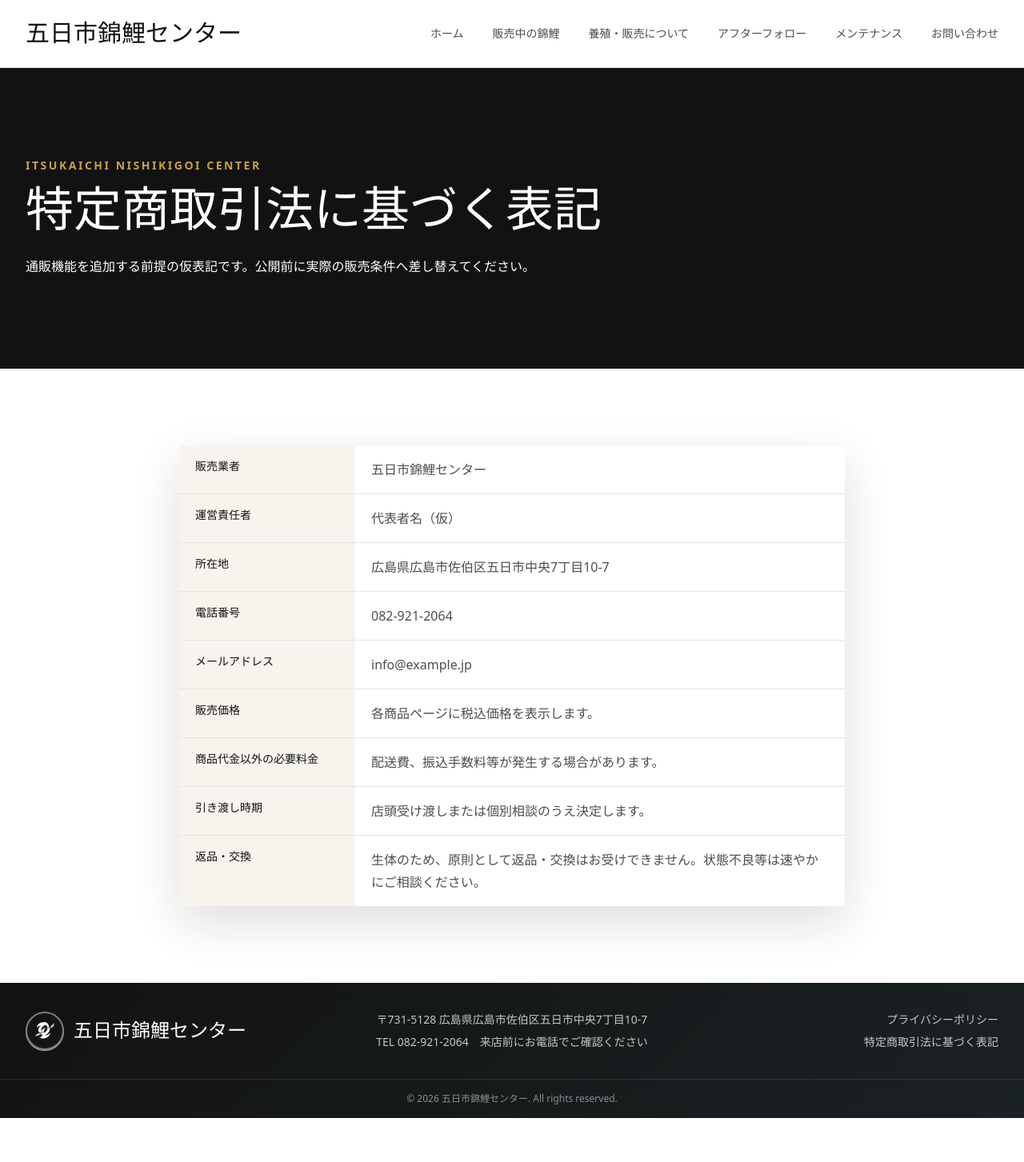
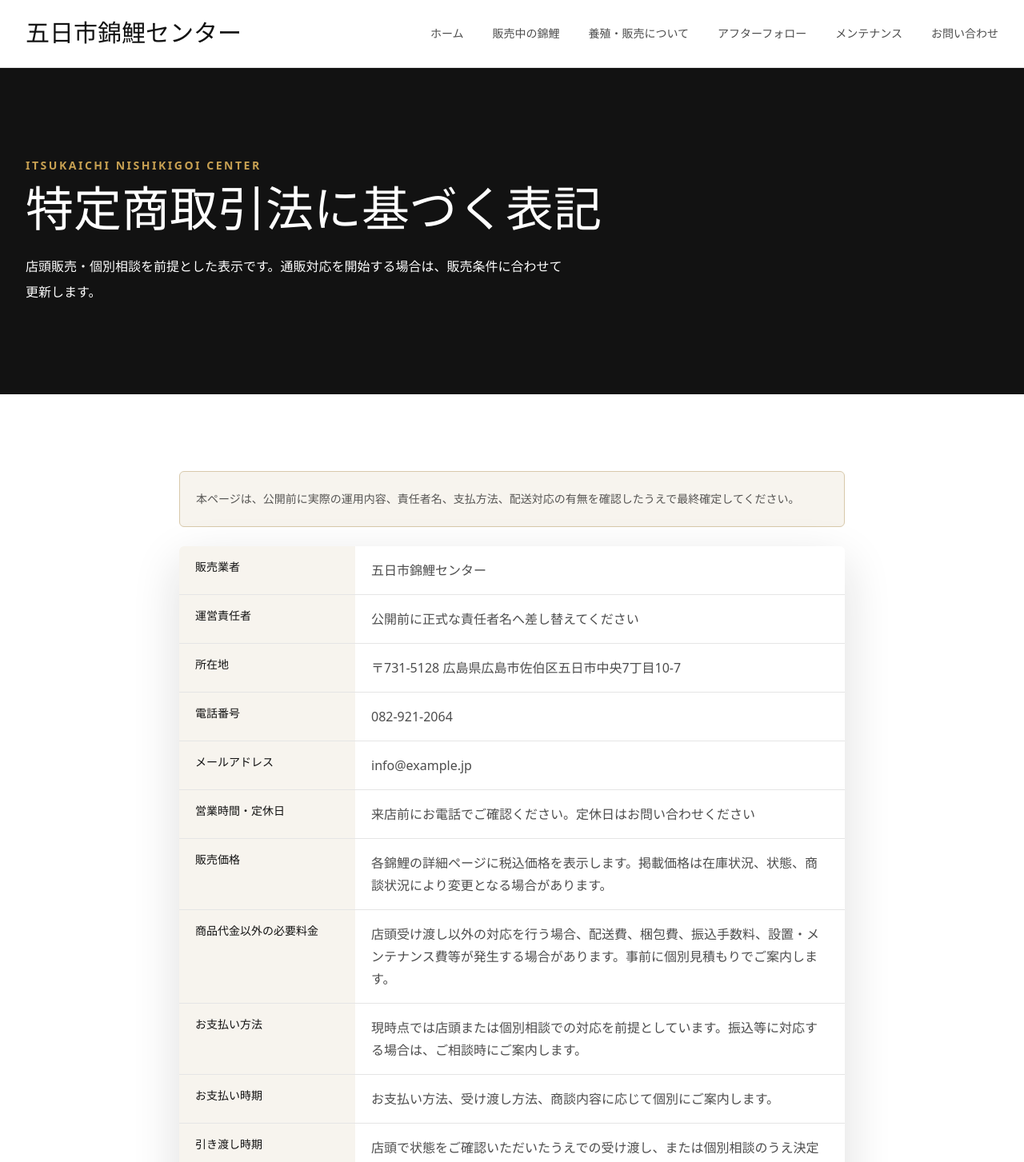
Before and after one commit to AtsushiSora/itsukaichi-nishikigoi-center, a React (Vite) app: page /commerce in a window 1280 px wide. Shown: the top 1453 px of the page at 80% size. Before the commit the page ends 1398 px from the top, so only its background shows below. Built offline with nearby package versions, Linux system fonts and the light colour scheme.

Commit message:
Refine legal policy pages

```diff
--- a/src/pages/CommercePage.tsx
+++ b/src/pages/CommercePage.tsx
@@ -3,27 +3,35 @@ import { siteInfo } from "../data/site";
 
 export function CommercePage() {
   const rows = [
-    ["販売業者", "五日市錦鯉センター"],
-    ["運営責任者", "代表者名（仮）"],
-    ["所在地", siteInfo.address],
+    ["販売業者", siteInfo.name],
+    ["運営責任者", "公開前に正式な責任者名へ差し替えてください"],
+    ["所在地", `〒${siteInfo.postalCode} ${siteInfo.address}`],
     ["電話番号", siteInfo.phone],
     ["メールアドレス", siteInfo.email],
-    ["販売価格", "各商品ページに税込価格を表示します。"],
-    ["商品代金以外の必要料金", "配送費、振込手数料等が発生する場合があります。"],
-    ["引き渡し時期", "店頭受け渡しまたは個別相談のうえ決定します。"],
-    ["返品・交換", "生体のため、原則として返品・交換はお受けできません。状態不良等は速やかにご相談ください。"],
+    ["営業時間・定休日", `${siteInfo.hours}。${siteInfo.closedDays}`],
+    ["販売価格", "各錦鯉の詳細ページに税込価格を表示します。掲載価格は在庫状況、状態、商談状況により変更となる場合があります。"],
+    ["商品代金以外の必要料金", "店頭受け渡し以外の対応を行う場合、配送費、梱包費、振込手数料、設置・メンテナンス費等が発生する場合があります。事前に個別見積もりでご案内します。"],
+    ["お支払い方法", "現時点では店頭または個別相談での対応を前提としています。振込等に対応する場合は、ご相談時にご案内します。"],
+    ["お支払い時期", "お支払い方法、受け渡し方法、商談内容に応じて個別にご案内します。"],
+    ["引き渡し時期", "店頭で状態をご確認いただいたうえでの受け渡し、または個別相談のうえ決定します。生体の状態や天候、移動条件により調整する場合があります。"],
+    ["返品・交換", "錦鯉は生体のため、原則としてお客様都合による返品・交換はお受けできません。受け渡し時の状態確認をお願いします。状態不良等がある場合は速やかにご相談ください。"],
+    ["通販について", "現在、このサイト上でのカート決済・自動注文受付は行っていません。通信販売や配送対応を開始する場合は、送料、支払方法、引渡時期、返品条件、最終確認画面等を整備したうえで本ページを更新します。"],
+    ["申込みの有効期限", "在庫は生体のため変動します。商談中・売約済みとなる場合がありますので、購入を希望される場合は事前にお問い合わせください。"],
   ];
 
   return (
     <>
-      <PageHero title="特定商取引法に基づく表記" description="通販機能を追加する前提の仮表記です。公開前に実際の販売条件へ差し替えてください。" />
+      <PageHero title="特定商取引法に基づく表記" description="店頭販売・個別相談を前提とした表示です。通販対応を開始する場合は、販売条件に合わせて更新します。" />
       <section className="py-16 md:py-24">
         <div className="mx-auto max-w-4xl px-5 lg:px-8">
+          <div className="mb-6 rounded-md border border-[#d8c9ab] bg-washi p-5 text-sm leading-7 text-sumi/70">
+            本ページは、公開前に実際の運用内容、責任者名、支払方法、配送対応の有無を確認したうえで最終確定してください。
+          </div>
           <div className="overflow-hidden rounded-md bg-white shadow-soft">
             {rows.map(([label, value]) => (
               <div key={label} className="grid border-b border-black/10 last:border-0 md:grid-cols-[220px_1fr]">
                 <div className="bg-washi px-5 py-4 text-sm font-semibold">{label}</div>
-                <div className="px-5 py-4 leading-7 text-sumi/75">{value}</div>
+                <div className="break-words px-5 py-4 leading-7 text-sumi/75">{value}</div>
               </div>
             ))}
           </div>
--- a/src/pages/PrivacyPage.tsx
+++ b/src/pages/PrivacyPage.tsx
@@ -1,15 +1,44 @@
 import { PageHero } from "../components/PageHero";
+import { siteInfo } from "../data/site";
 
 export function PrivacyPage() {
   return (
     <>
-      <PageHero title="プライバシーポリシー" description="個人情報の取り扱いに関する仮文章です。公開前に実際の運用に合わせて確認してください。" />
+      <PageHero title="プライバシーポリシー" description="お問い合わせ・来店相談・アフターフォローに伴う個人情報の取り扱いについて定めます。" />
       <LegalContent
         items={[
-          ["個人情報の利用目的", "お問い合わせ、来店予約、販売・アフターフォロー、メンテナンス対応のために利用します。"],
-          ["第三者提供", "法令に基づく場合を除き、ご本人の同意なく第三者へ提供しません。"],
-          ["安全管理", "取得した情報は適切に管理し、不要になった情報は速やかに削除します。"],
-          ["お問い合わせ窓口", "個人情報に関するお問い合わせは、お問い合わせページよりご連絡ください。"],
+          [
+            "取得する情報",
+            "当サイトでは、お問い合わせフォーム、電話、LINE相談、来店予約等を通じて、お名前、電話番号、メールアドレス、ご相談内容、購入を検討されている錦鯉の情報等を取得する場合があります。",
+          ],
+          [
+            "利用目的",
+            "取得した情報は、お問い合わせへの回答、来店予約の調整、錦鯉の販売相談、アフターフォロー、池・設備メンテナンスの相談対応、必要な連絡のために利用します。",
+          ],
+          [
+            "第三者提供",
+            "法令に基づく場合、または配送・メンテナンス等で業務上必要な範囲で委託先に共有する場合を除き、ご本人の同意なく第三者へ提供しません。",
+          ],
+          [
+            "安全管理",
+            "取得した情報は漏えい、滅失、毀損等を防ぐため、必要かつ適切な範囲で管理します。不要となった情報は、確認のうえ適切な方法で削除します。",
+          ],
+          [
+            "Cookie・アクセス解析",
+            "現時点では広告配信、AdSense、アフィリエイト目的のCookieは使用していません。アクセス解析等を導入する場合は、利用目的と使用するサービスを本ページに追記します。",
+          ],
+          [
+            "開示・訂正・削除等",
+            "ご本人から個人情報の開示、訂正、利用停止、削除等のご希望があった場合は、本人確認のうえ、法令に従い適切に対応します。",
+          ],
+          [
+            "お問い合わせ窓口",
+            `個人情報の取り扱いに関するお問い合わせは、${siteInfo.name}（TEL ${siteInfo.phone}）またはお問い合わせフォームよりご連絡ください。`,
+          ],
+          [
+            "改定",
+            "本ポリシーは、法令変更や運用内容の変更に応じて改定する場合があります。改定後の内容は当サイトに掲載した時点で適用されます。",
+          ],
         ]}
       />
     </>
```
